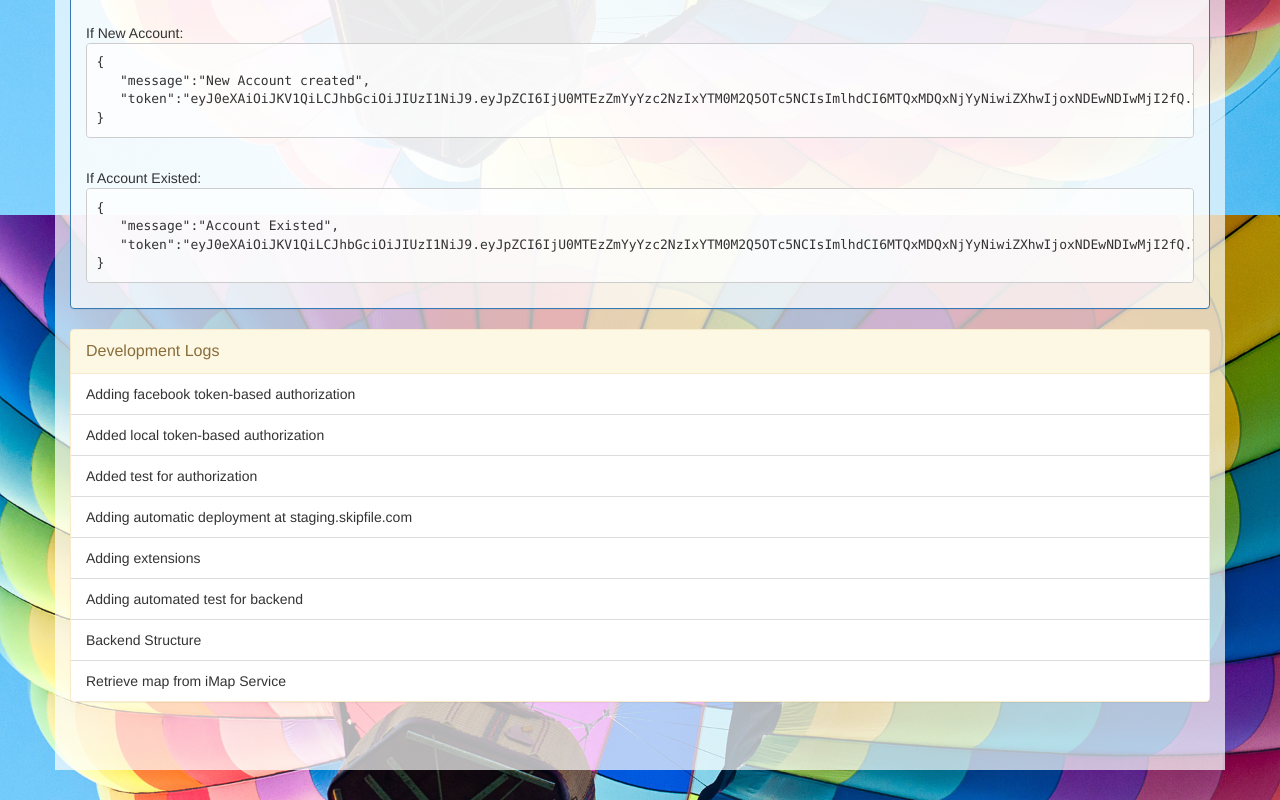
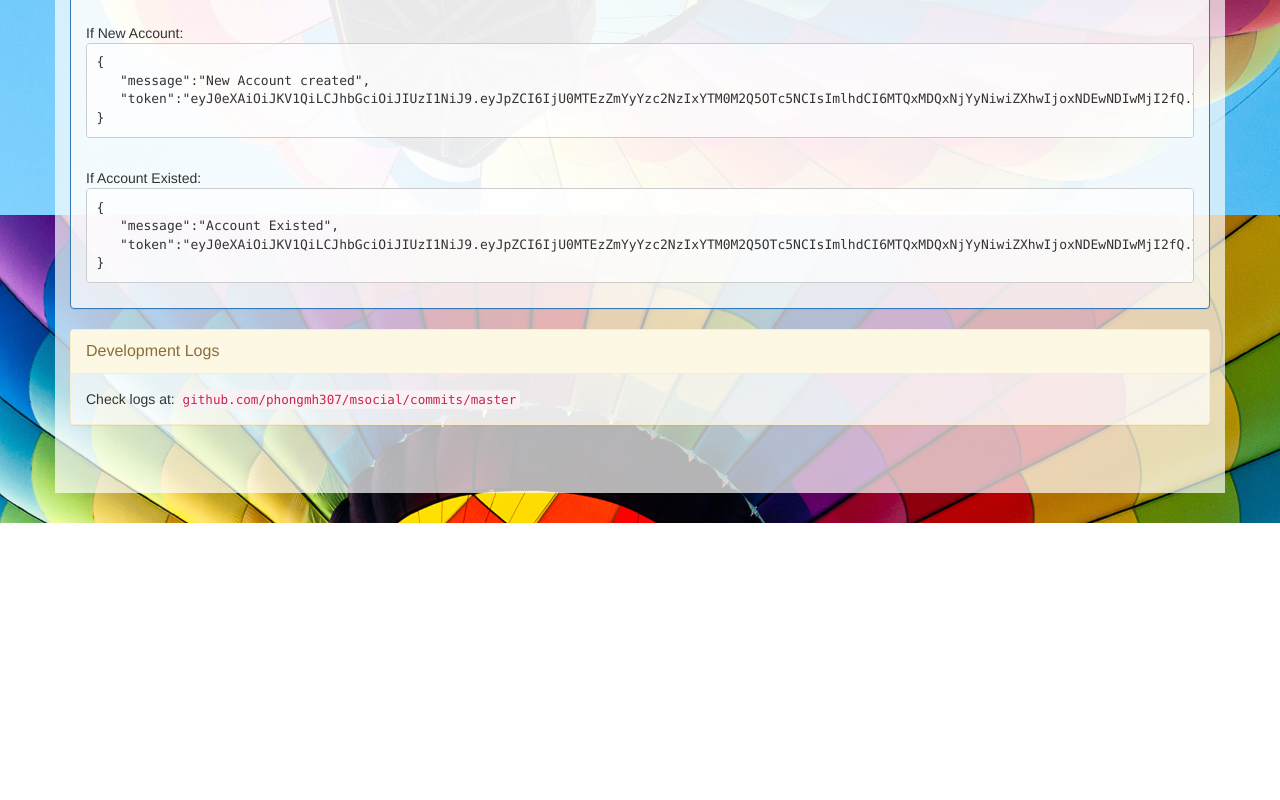
Before and after one commit to eduals/msocial, a website: page public/docs.html in a window 1280 px wide. Shown: the part 2185-2985 px from the top of the page. After the commit the page ends 2708 px from the top, so only its background shows below. Drawn offline with nearby package versions, Linux system fonts and the light colour scheme.

Commit message:
update docs

```diff
--- a/public/docs.html
+++ b/public/docs.html
@@ -158,18 +158,9 @@
 			<div class="panel panel-warning">
 			  <!-- Default panel contents -->
 			  <div class="panel-heading"><div class="panel-title">Development Logs</div></div>
-
-			  <!-- List group -->
-			  <ul class="list-group">
-			  	<li class="list-group-item">Adding facebook token-based authorization</li>
-			  	<li class="list-group-item">Added local token-based authorization</li>
-			  	<li class="list-group-item">Added test for authorization</li>
-			    <li class="list-group-item">Adding automatic deployment at staging.skipfile.com</li>
-			    <li class="list-group-item">Adding extensions</li>
-			    <li class="list-group-item">Adding automated test for backend</li>
-			    <li class="list-group-item">Backend Structure</li>
-			    <li class="list-group-item">Retrieve map from iMap Service</li>
-			  </ul>
+			  <div class="panel-body">
+  			  Check logs at: <a href="http://github.com/phongmh307/msocial/commits/master"><code>github.com/phongmh307/msocial/commits/master</code></a>
+			  </div>
 			</div>
 		</div>
 		<script src="https://maxcdn.bootstrapcdn.com/bootstrap/3.2.0/js/bootstrap.min.js"></script>
```
